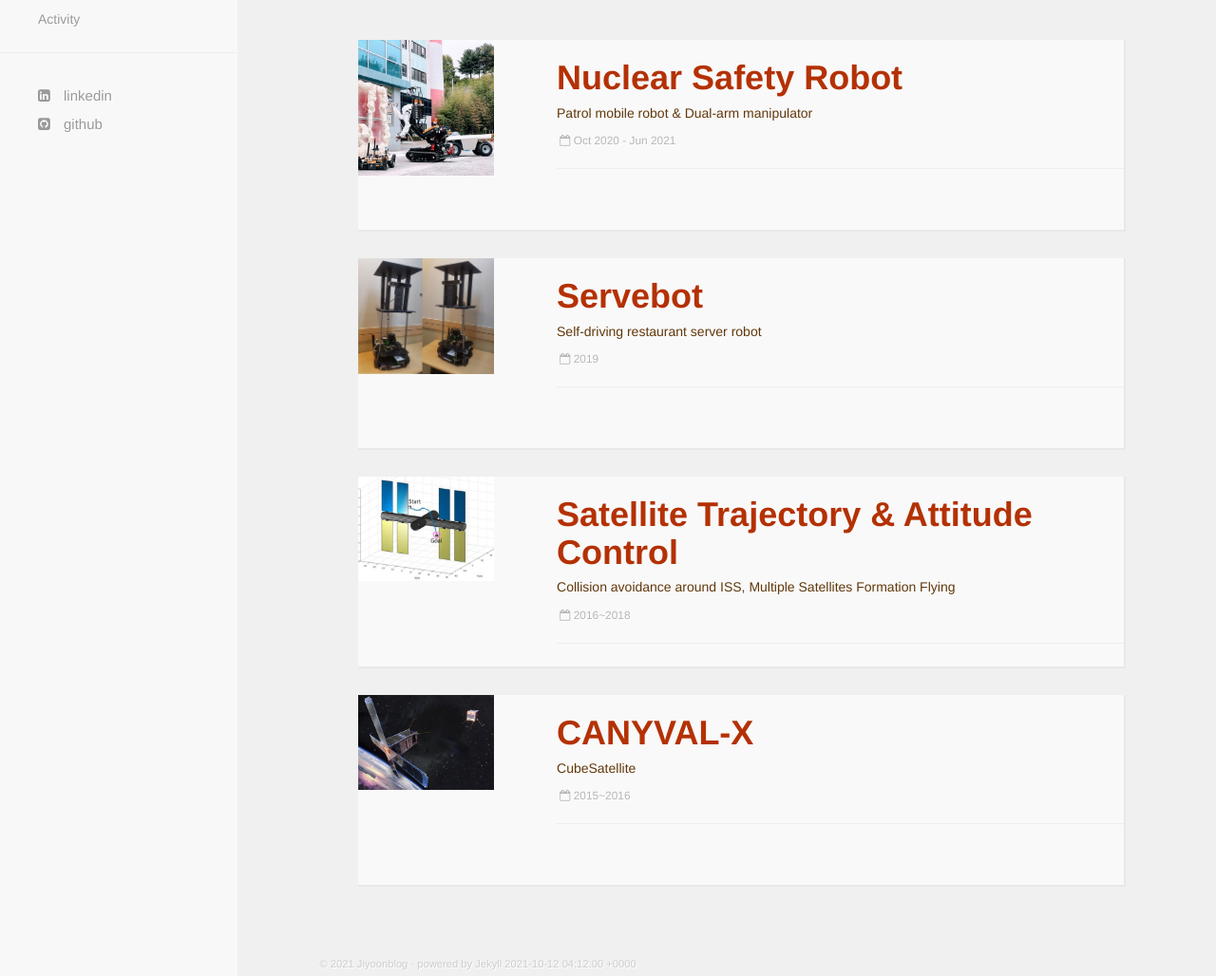
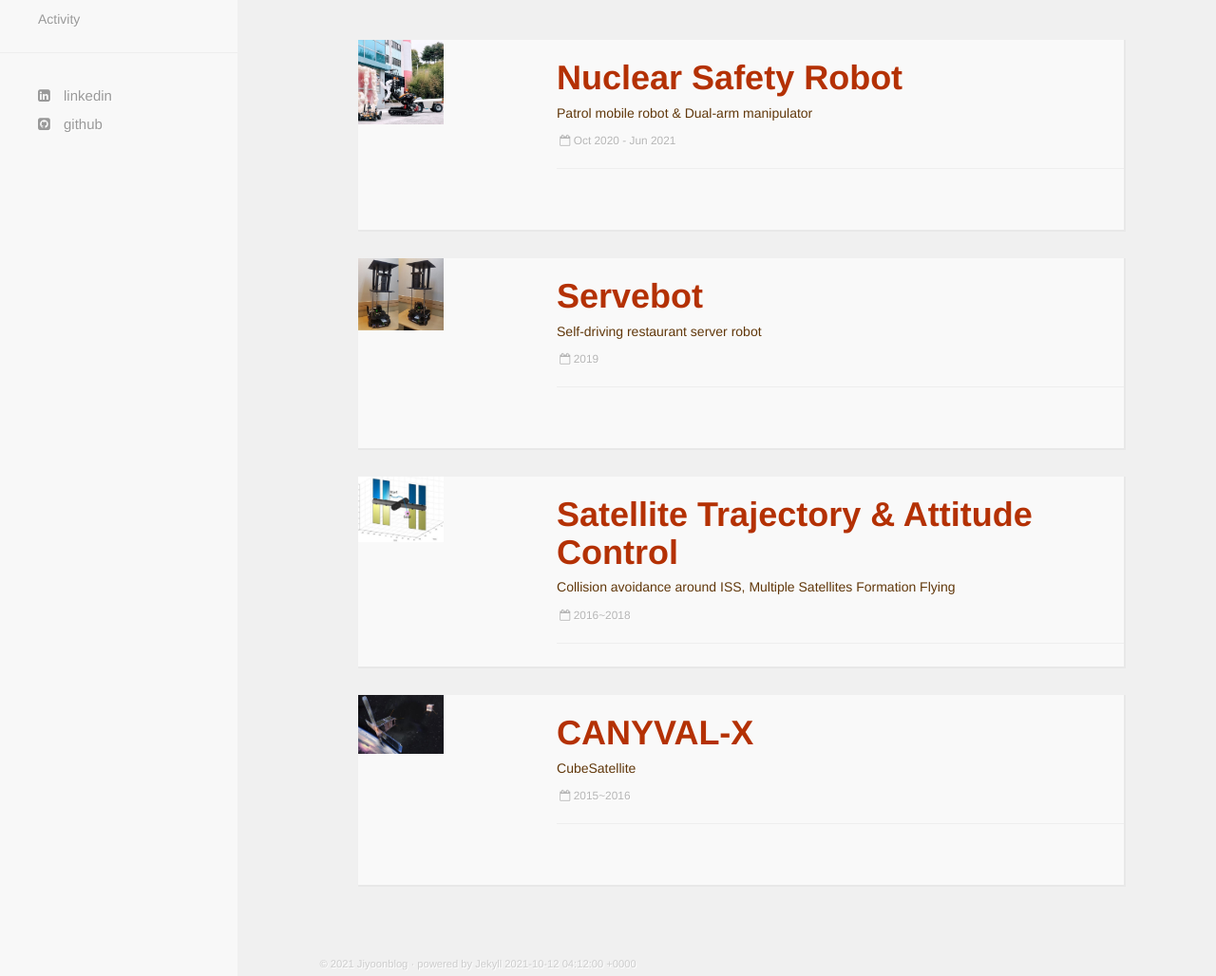
Before and after one commit to jiyoonspace/jiyoonspace.github.io, a Jekyll site: the page built from projects.html, in a window 1280 px wide and 1245 px high. Shown: the part 217-1245 px from the top of the window at 95% size. Built offline with Jekyll 4.4.1, drawn with Linux system fonts in a browser that asks for light colours; nearby versions of some CDN libraries.

Commit message:
video size

```diff
--- a/css/hc.css
+++ b/css/hc.css
@@ -355,7 +355,7 @@ pre {
 }
 
 img {
-    max-width: 80%;
+    max-width: 50%;
     height: auto;
 }
 
--- a/projects.html
+++ b/projects.html
@@ -33,6 +33,8 @@ title: Projects
                     <p>Autonomous mobile robot indoor navigation via waypoints based on ROS. The playback speed is 4 times faster.</p>
                     <br /><br />
                     <video src="{{ site.baseurl }}/files/mobile-robot.mp4" id="responsive-image" controls autoplay playsinline loop> </video>
+                    <br /><br />
+                    <br /><br />
                     2) Reinforcement learning of KUKA iiwa dual-arm manipulator
                     <br /><br />
                     <img src="{{ site.baseurl }}/images/gripper.jpg" id="responsive-image" >
```
